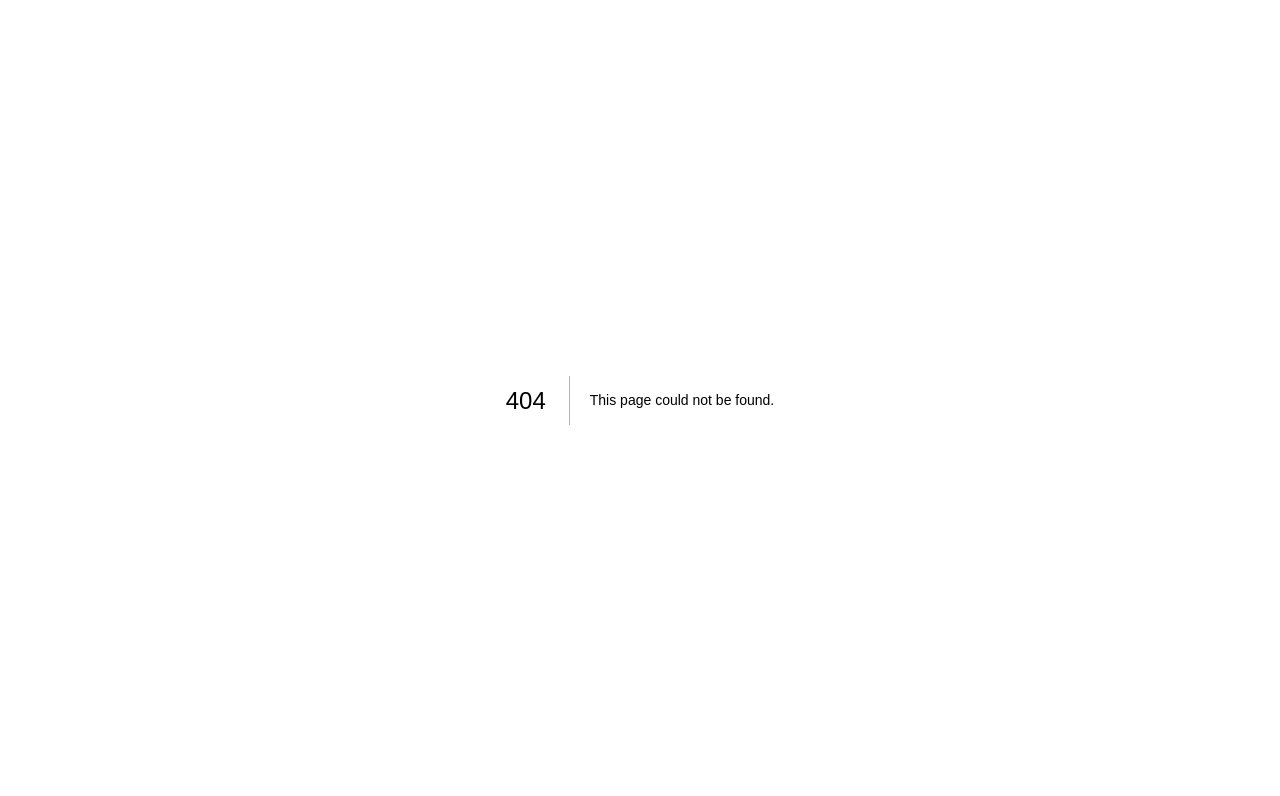
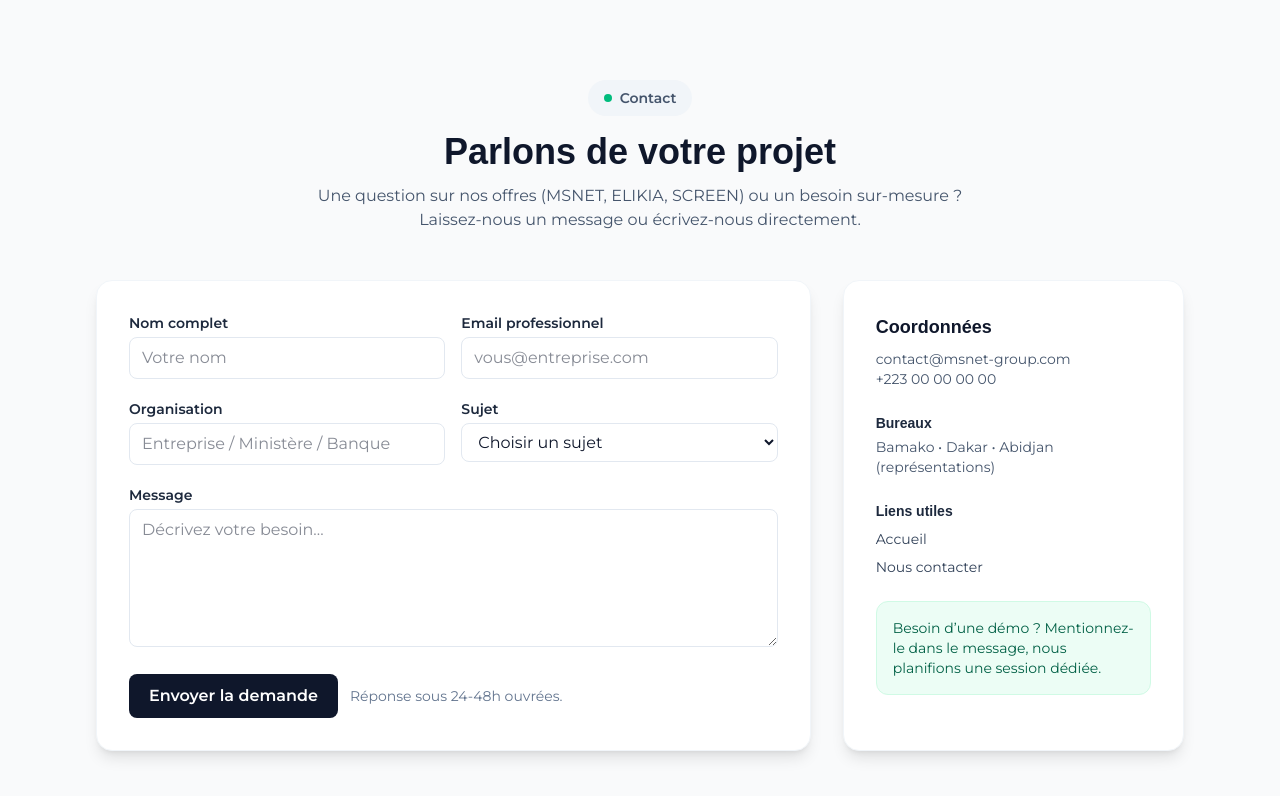
Before and after one commit to codemsnet/msnet_page, a Next.js app: page /contact in a window 1280 px wide. Before the commit this address had no page. Shown: the top 796 px of the page. Built offline with nearby package versions, Linux system fonts and the light colour scheme; a web font is replaced by a local one.

Commit message:
Refactor code structure for improved readability and maintainability

```diff
--- /dev/null
+++ b/app/contact/page.tsx
@@ -0,0 +1,120 @@
+import Link from 'next/link';
+
+export default function ContactPage() {
+  return (
+    <div className="min-h-screen bg-gray-50 text-slate-900">
+      <div className="max-w-6xl mx-auto px-6 lg:px-8 py-16 lg:py-20">
+        <div className="text-center mb-12">
+          <span className="inline-flex items-center gap-2 px-4 py-2 rounded-full bg-slate-100 text-slate-600 text-sm font-semibold">
+            <span className="h-2 w-2 rounded-full bg-emerald-500" /> Contact
+          </span>
+          <h1 className="mt-4 text-4xl font-extrabold">Parlons de votre projet</h1>
+          <p className="mt-3 text-slate-600 max-w-2xl mx-auto">
+            Une question sur nos offres (MSNET, ELIKIA, SCREEN) ou un besoin sur-mesure ?
+            Laissez-nous un message ou écrivez-nous directement.
+          </p>
+        </div>
+
+        <div className="grid grid-cols-1 lg:grid-cols-3 gap-8">
+          <div className="lg:col-span-2 bg-white rounded-2xl shadow-lg border border-slate-100 p-8">
+            <form className="space-y-5">
+              <div className="grid grid-cols-1 md:grid-cols-2 gap-4">
+                <div>
+                  <label className="block text-sm font-semibold text-slate-800 mb-1">
+                    Nom complet
+                  </label>
+                  <input
+                    type="text"
+                    className="w-full rounded-lg border border-slate-200 px-3 py-2 focus:outline-none focus:ring-2 focus:ring-emerald-500"
+                    placeholder="Votre nom"
+                  />
+                </div>
+                <div>
+                  <label className="block text-sm font-semibold text-slate-800 mb-1">
+                    Email professionnel
+                  </label>
+                  <input
+                    type="email"
+                    className="w-full rounded-lg border border-slate-200 px-3 py-2 focus:outline-none focus:ring-2 focus:ring-emerald-500"
+                    placeholder="vous@entreprise.com"
+                  />
+                </div>
+              </div>
+
+              <div className="grid grid-cols-1 md:grid-cols-2 gap-4">
+                <div>
+                  <label className="block text-sm font-semibold text-slate-800 mb-1">
+                    Organisation
+                  </label>
+                  <input
+                    type="text"
+                    className="w-full rounded-lg border border-slate-200 px-3 py-2 focus:outline-none focus:ring-2 focus:ring-emerald-500"
+                    placeholder="Entreprise / Ministère / Banque"
+                  />
+                </div>
+                <div>
+                  <label className="block text-sm font-semibold text-slate-800 mb-1">Sujet</label>
+                  <select className="w-full rounded-lg border border-slate-200 px-3 py-2 focus:outline-none focus:ring-2 focus:ring-emerald-500">
+                    <option>Choisir un sujet</option>
+                    <option>Transformation digitale</option>
+                    <option>Cloud & souveraineté</option>
+                    <option>Développement sur-mesure</option>
+                    <option>Formation & gouvernance</option>
+                    <option>Autre</option>
+                  </select>
+                </div>
+              </div>
+
+              <div>
+                <label className="block text-sm font-semibold text-slate-800 mb-1">Message</label>
+                <textarea
+                  rows={5}
+                  className="w-full rounded-lg border border-slate-200 px-3 py-2 focus:outline-none focus:ring-2 focus:ring-emerald-500"
+                  placeholder="Décrivez votre besoin..."
+                />
+              </div>
+
+              <div className="flex flex-wrap gap-3 items-center">
+                <button
+                  type="submit"
+                  className="inline-flex items-center justify-center gap-2 px-5 py-2.5 rounded-lg bg-slate-900 text-white font-semibold hover:bg-emerald-600 transition-colors"
+                >
+                  Envoyer la demande
+                </button>
+                <span className="text-sm text-slate-500">Réponse sous 24-48h ouvrées.</span>
+              </div>
+            </form>
+          </div>
+
+          <div className="bg-white rounded-2xl shadow-lg border border-slate-100 p-8 space-y-6">
+            <div>
+              <h3 className="text-lg font-semibold text-slate-900">Coordonnées</h3>
+              <p className="mt-2 text-sm text-slate-600">contact@msnet-group.com</p>
+              <p className="text-sm text-slate-600">+223 00 00 00 00</p>
+            </div>
+            <div>
+              <h4 className="text-sm font-semibold text-slate-800">Bureaux</h4>
+              <p className="mt-1 text-sm text-slate-600">
+                Bamako • Dakar • Abidjan (représentations)
+              </p>
+            </div>
+            <div className="space-y-2">
+              <h4 className="text-sm font-semibold text-slate-800">Liens utiles</h4>
+              <div className="flex flex-col gap-2 text-sm text-slate-700">
+                <Link href="/" className="hover:text-emerald-600">
+                  Accueil
+                </Link>
+                <Link href="/contact" className="hover:text-emerald-600">
+                  Nous contacter
+                </Link>
+              </div>
+            </div>
+            <div className="bg-emerald-50 border border-emerald-100 rounded-xl p-4 text-sm text-emerald-800">
+              Besoin d’une démo ? Mentionnez-le dans le message, nous planifions une session dédiée.
+            </div>
+          </div>
+        </div>
+      </div>
+    </div>
+  );
+}
--- a/app/layout.tsx
+++ b/app/layout.tsx
@@ -1,32 +1,67 @@
-import type { Metadata } from "next";
-import { Geist, Geist_Mono, Montserrat, Palanquin } from "next/font/google";
-import "./globals.css";
+import type { Metadata } from 'next';
+import { Geist, Geist_Mono, Montserrat, Palanquin } from 'next/font/google';
+import './globals.css';
 
 const geistSans = Geist({
-  variable: "--font-geist-sans",
-  subsets: ["latin"],
+  variable: '--font-geist-sans',
+  subsets: ['latin'],
 });
 
 const geistMono = Geist_Mono({
-  variable: "--font-geist-mono",
-  subsets: ["latin"],
+  variable: '--font-geist-mono',
+  subsets: ['latin'],
 });
 
 const montserrat = Montserrat({
-  variable: "--font-montserrat",
-  subsets: ["latin"],
-  weight: ["400", "600", "700"],
+  variable: '--font-montserrat',
+  subsets: ['latin'],
+  weight: ['400', '600', '700'],
 });
 
 const palanquin = Palanquin({
-  variable: "--font-palanquin",
-  subsets: ["latin"],
-  weight: ["400", "700"],
+  variable: '--font-palanquin',
+  subsets: ['latin'],
+  weight: ['400', '700'],
 });
 
 export const metadata: Metadata = {
-  title: "Create Next App",
-  description: "Generated by create next app",
+  title: {
+    default: 'MSNET — Transformation digitale, Cloud & Dev',
+    template: '%s | MSNET',
+  },
+  description:
+    'MSNET accompagne les organisations dans la transformation digitale : cloud souverain, développement sur‑mesure, formation et gouvernance.',
+  applicationName: 'MSNET',
+  keywords: [
+    'MSNET',
+    'Transformation digitale',
+    'Cloud souverain',
+    'Développement sur‑mesure',
+    'Gouvernance',
+    'Formation',
+    'Mali',
+    'Afrique',
+    'ELIKIA',
+    'SCREEN',
+  ],
+  authors: [{ name: 'MSNET' }],
+  creator: 'MSNET',
+  publisher: 'MSNET',
+  robots: { index: true, follow: true },
+  openGraph: {
+    type: 'website',
+    locale: 'fr_FR',
+    title: 'MSNET — Transformation digitale, Cloud & Dev',
+    description:
+      'MSNET accompagne les organisations dans la transformation digitale : cloud souverain, développement sur‑mesure, formation et gouvernance.',
+    siteName: 'MSNET',
+  },
+  twitter: {
+    card: 'summary',
+    title: 'MSNET — Transformation digitale, Cloud & Dev',
+    description:
+      'MSNET accompagne les organisations dans la transformation digitale : cloud souverain, développement sur‑mesure, formation et gouvernance.',
+  },
 };
 
 export default function RootLayout({
@@ -35,7 +70,7 @@ export default function RootLayout({
   children: React.ReactNode;
 }>) {
   return (
-    <html lang="en">
+    <html lang="fr">
       <body
         className={`${geistSans.variable} ${geistMono.variable} ${montserrat.variable} ${palanquin.variable} antialiased`}
       >
```
Also changed, not shown: public/assets/icons/card_icons/cloud-service.png (added), public/assets/images/trusts/mali_minis_edu.png (added).
